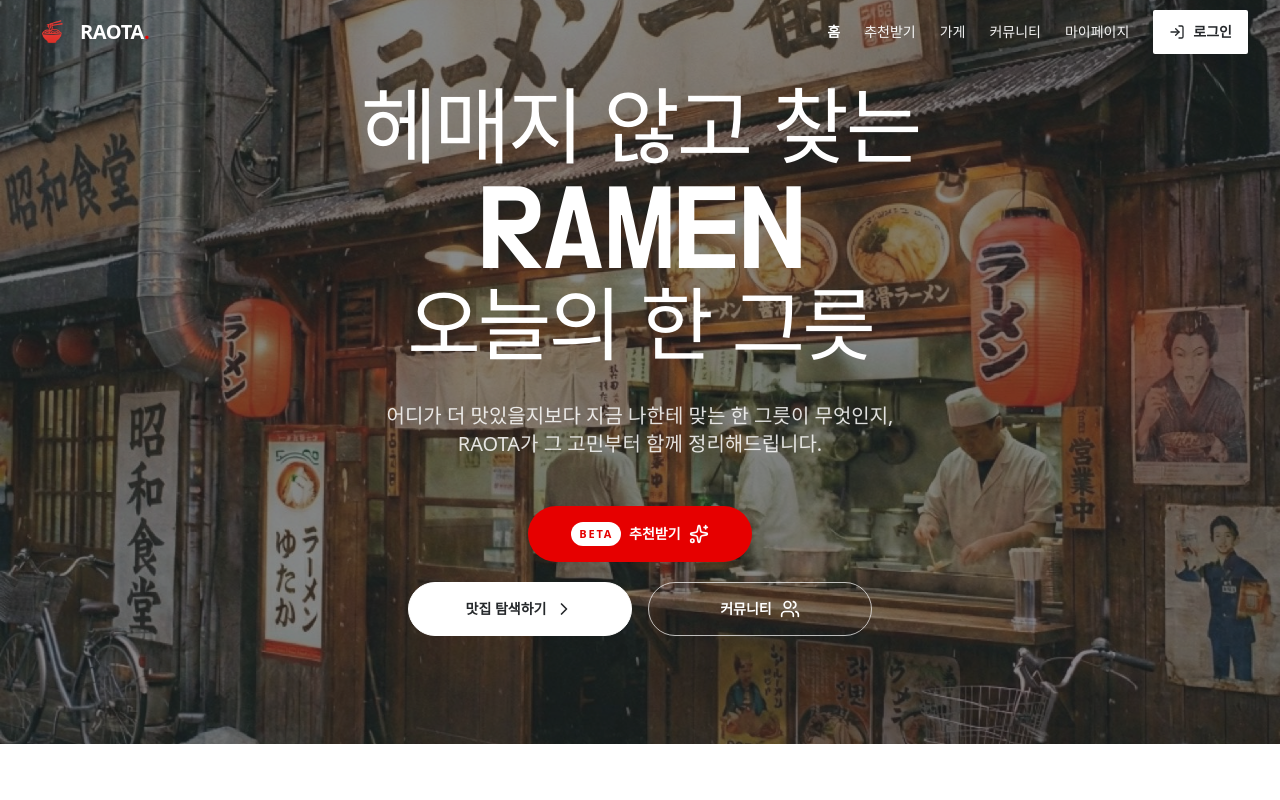
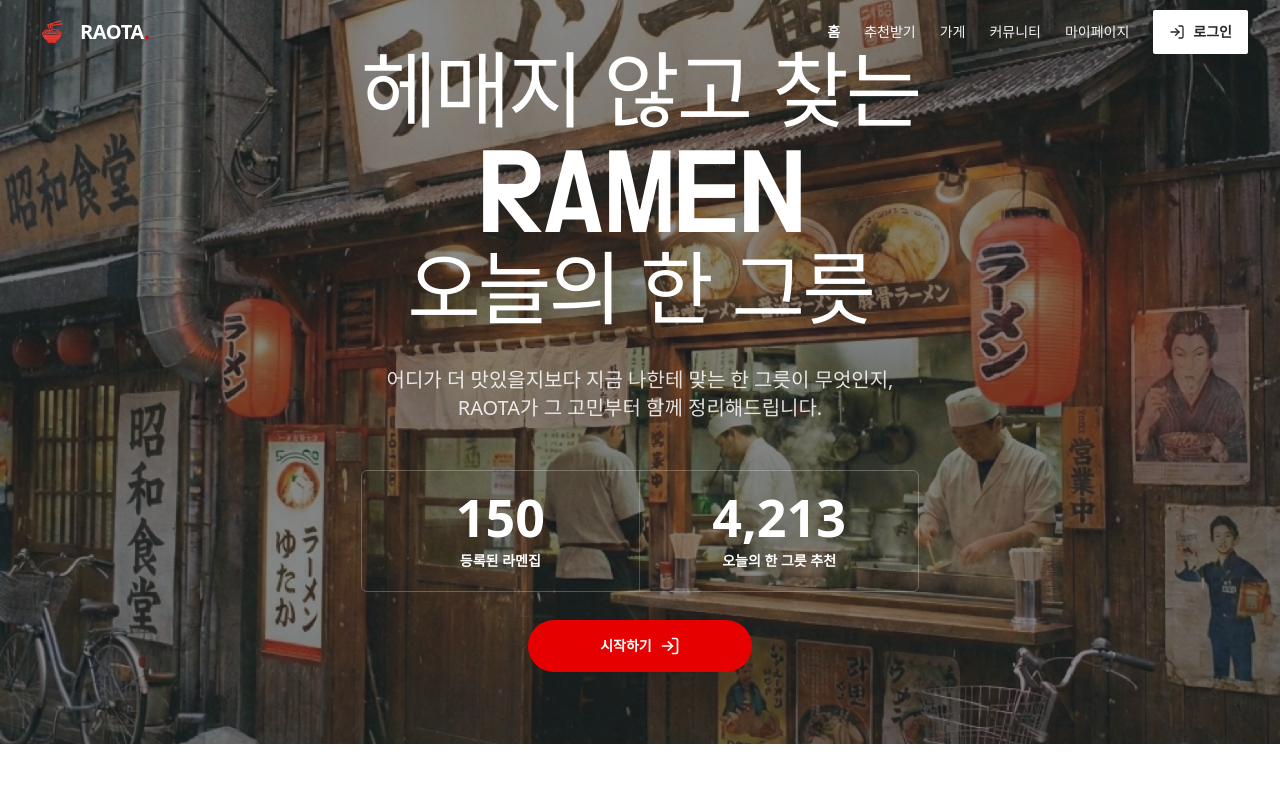
Before and after one commit to raota-team/raota-front, a Next.js app: page / in a window 1280 px wide. Shown: the top 800 px of the page. Built offline with nearby package versions, Linux system fonts and the light colour scheme; no server answers; a web font is replaced by a local one.

Commit message:
feat: 랜딩 히어로 지표와 CTA 개선

```diff
--- a/app/components/HomeHeroActions.tsx
+++ b/app/components/HomeHeroActions.tsx
@@ -1,62 +1,81 @@
 'use client';
 
+import { useEffect, useState } from 'react';
 import Link from 'next/link';
-import { useRouter } from 'next/navigation';
-import { useQueryClient } from '@tanstack/react-query';
-import { ChevronRight, Sparkles, Users } from 'lucide-react';
-import { getRamenShops } from '@/lib/api/ramen-shops';
+import { LogIn } from 'lucide-react';
 
-const shopsQueryKey = ['ramen-shops', 0, 12, '', '', '', 'NAME'];
+const numberFormatter = new Intl.NumberFormat('ko-KR');
+
+function useCountUp(target: number, duration = 1200, delay = 350) {
+  const [value, setValue] = useState(0);
+
+  useEffect(() => {
+    const shouldReduceMotion = window.matchMedia('(prefers-reduced-motion: reduce)').matches;
+
+    if (shouldReduceMotion) {
+      setValue(target);
+      return;
+    }
+
+    let animationFrame = 0;
+    let startTime = 0;
+
+    const timeout = window.setTimeout(() => {
+      const animate = (timestamp: number) => {
+        if (!startTime) startTime = timestamp;
+
+        const progress = Math.min((timestamp - startTime) / duration, 1);
+        const easedProgress = 1 - Math.pow(1 - progress, 3);
+
+        setValue(Math.round(target * easedProgress));
+
+        if (progress < 1) {
+          animationFrame = window.requestAnimationFrame(animate);
+        }
+      };
+
+      animationFrame = window.requestAnimationFrame(animate);
+    }, delay);
+
+    return () => {
+      window.clearTimeout(timeout);
+      window.cancelAnimationFrame(animationFrame);
+    };
+  }, [delay, duration, target]);
+
+  return numberFormatter.format(value);
+}
 
 export default function HomeHeroActions() {
-  const router = useRouter();
-  const queryClient = useQueryClient();
-
-  const prefetchShops = () => {
-    router.prefetch('/shops');
-    queryClient.prefetchQuery({
-      queryKey: shopsQueryKey,
-      queryFn: () => getRamenShops({ page: 0, size: 12, sort: 'NAME' }),
-      staleTime: 30 * 1000,
-    });
-  };
-
-  const ctaSizeClass = 'w-56 px-6 py-4';
+  const stats = [
+    { value: useCountUp(150), label: '등록된 라멘집' },
+    { value: useCountUp(4213, 1400, 450), label: '오늘의 한 그릇 추천' },
+  ];
 
   return (
-    <div className="flex w-full max-w-4xl flex-col items-center gap-5">
+    <div className="flex w-full max-w-4xl flex-col items-center gap-7">
+      <div className="grid w-full max-w-xl grid-cols-2 overflow-hidden rounded-[6px] border border-white/25 bg-[#25282b]/72 text-white backdrop-blur-sm">
+        {stats.map((stat) => (
+          <div key={stat.label} className="px-4 py-4 text-center first:border-r first:border-white/20 sm:px-8 sm:py-5">
+            <p className="text-[clamp(1.8rem,7vw,3.25rem)] font-extrabold leading-none tracking-normal tabular-nums">
+              {stat.value}
+            </p>
+            <p className="mt-2 break-keep text-xs font-bold text-white/78 sm:text-sm">
+              {stat.label}
+            </p>
+          </div>
+        ))}
+      </div>
+
       <Link
-        href="/recommend"
-        className={`vodafone-button-pill transition-transform hover:-translate-y-0.5 active:translate-y-0 ${ctaSizeClass}`}
+        href="/login"
+        className="vodafone-button-pill w-56 px-6 py-4 transition-transform hover:-translate-y-0.5 active:translate-y-0"
       >
         <span className="inline-flex items-center gap-2">
-          <span className="rounded-full bg-white px-2 py-0.5 text-[11px] font-extrabold uppercase tracking-[0.16em] text-[#e60000]">
-            BETA
-          </span>
-          추천받기
+          시작하기
         </span>
-        <Sparkles className="h-5 w-5 text-white" />
+        <LogIn className="h-5 w-5 text-white" />
       </Link>
-
-      <div className="flex flex-col items-center justify-center gap-4 sm:flex-row">
-        <Link
-          href="/shops"
-          onMouseEnter={prefetchShops}
-          onFocus={prefetchShops}
-          onTouchStart={prefetchShops}
-          className={`inline-flex items-center justify-center gap-2 rounded-full border border-white bg-white text-sm font-bold text-[#25282b] transition-transform transition-colors hover:-translate-y-0.5 hover:bg-[#f2f2f2] active:translate-y-0 ${ctaSizeClass}`}
-        >
-          맛집 탐색하기
-          <ChevronRight className="h-5 w-5 text-[#25282b]" />
-        </Link>
-        <Link
-          href="/community"
-          className={`inline-flex items-center justify-center gap-2 rounded-full border border-white/70 bg-white/24 text-sm font-bold text-white backdrop-blur-sm transition-transform transition-colors hover:bg-white/32 hover:-translate-y-0.5 active:translate-y-0 ${ctaSizeClass}`}
-        >
-          커뮤니티
-          <Users className="h-5 w-5" />
-        </Link>
-      </div>
     </div>
   );
 }
--- a/app/components/LandingContent.tsx
+++ b/app/components/LandingContent.tsx
@@ -5,7 +5,7 @@ import Image from 'next/image';
 import { useScrollReveal } from '@/hooks/useScrollReveal';
 import HomeHeroActions from './HomeHeroActions';
 import { Do_Hyeon } from 'next/font/google';
-import { Sparkles, Scale, MessageSquare, MessageCircleMore, Camera, ChevronLeft, ChevronRight } from 'lucide-react';
+import { Sparkles, Scale, MessageSquare, MessageCircleMore, Camera, ChevronLeft, ChevronRight, LogIn, Users, UtensilsCrossed } from 'lucide-react';
 
 const doHyeon = Do_Hyeon({
   weight: '400',
@@ -182,7 +182,7 @@ export default function LandingContent() {
             {showLeftArrow && (
               <button
                 onClick={() => handleScroll('left')}
-                className="absolute left-2 lg:-left-6 top-1/2 z-20 -translate-y-1/2 flex h-12 w-12 items-center justify-center rounded-full border border-stone-200 bg-white text-[#25282b] shadow-[0_4px_12px_rgba(0,0,0,0.08)] transition-all hover:border-[#e60000] hover:text-[#e60000] active:scale-95 hidden md:flex opacity-90 hover:opacity-100"
+                className="absolute left-2 lg:-left-6 top-1/2 z-20 -translate-y-1/2 flex h-12 w-12 items-center justify-center rounded-full border border-stone-200 bg-white text-[#25282b] transition-all hover:border-[#e60000] hover:text-[#e60000] active:scale-95 hidden md:flex opacity-90 hover:opacity-100"
                 aria-label="이전 카드 보기"
               >
                 <ChevronLeft className="h-6 w-6" />
@@ -193,7 +193,7 @@ export default function LandingContent() {
             {showRightArrow && (
               <button
                 onClick={() => handleScroll('right')}
-                className="absolute right-2 lg:-right-6 top-1/2 z-20 -translate-y-1/2 flex h-12 w-12 items-center justify-center rounded-full border border-stone-200 bg-white text-[#25282b] shadow-[0_4px_12px_rgba(0,0,0,0.08)] transition-all hover:border-[#e60000] hover:text-[#e60000] active:scale-95 hidden md:flex opacity-90 hover:opacity-100"
+                className="absolute right-2 lg:-right-6 top-1/2 z-20 -translate-y-1/2 flex h-12 w-12 items-center justify-center rounded-full border border-stone-200 bg-white text-[#25282b] transition-all hover:border-[#e60000] hover:text-[#e60000] active:scale-95 hidden md:flex opacity-90 hover:opacity-100"
                 aria-label="다음 카드 보기"
               >
                 <ChevronRight className="h-6 w-6" />
@@ -321,11 +321,17 @@ export default function LandingContent() {
             취향부터 빠르게 좁혀보고, 라오타들과 나만의 한 그릇을 나눠보세요.
           </p>
           <div className="flex flex-col justify-center gap-4 sm:flex-row">
-            <a href="/recommend" className="inline-flex h-14 items-center justify-center rounded-full bg-[#e60000] px-8 text-base font-bold text-white transition-opacity hover:opacity-90">
-              지금 추천부터 받아보기
+            <a href="/login" className="inline-flex h-14 items-center justify-center gap-2 rounded-full bg-[#e60000] px-8 text-base font-bold text-white transition-opacity hover:opacity-90">
+              시작하기
+              <LogIn className="h-5 w-5" />
             </a>
-            <a href="/login" className="inline-flex h-14 items-center justify-center rounded-full border border-white/30 bg-transparent px-8 text-base font-bold text-white transition-colors hover:bg-white/10">
-              커뮤니티 참여하기
+            <a href="/shops" className="inline-flex h-14 items-center justify-center gap-2 rounded-full border border-white/30 bg-white/10 px-8 text-base font-bold text-white transition-colors hover:bg-white/20">
+              라멘집 보러가기
+              <UtensilsCrossed className="h-5 w-5" />
+            </a>
+            <a href="/community" className="inline-flex h-14 items-center justify-center gap-2 rounded-full border border-white/30 bg-transparent px-8 text-base font-bold text-white transition-colors hover:bg-white/10">
+              커뮤니티 보기
+              <Users className="h-5 w-5" />
             </a>
           </div>
         </div>
```
